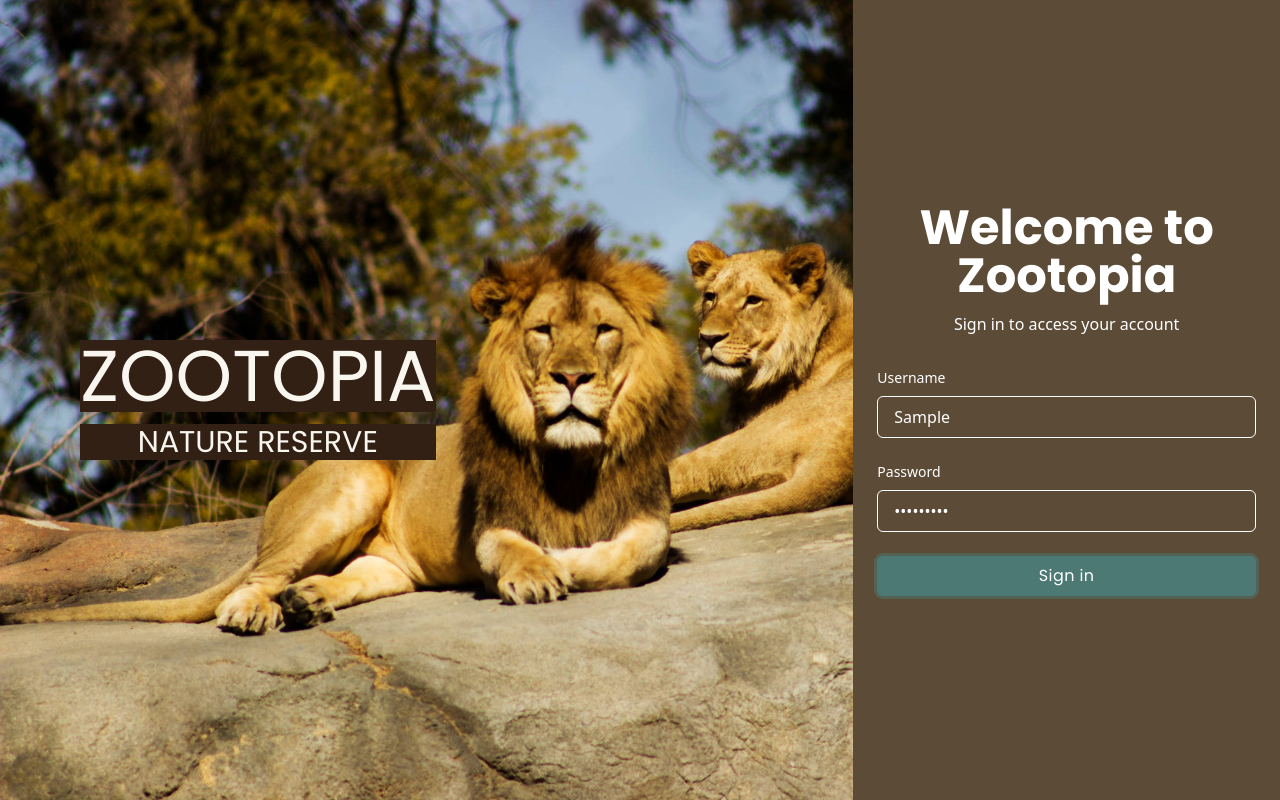
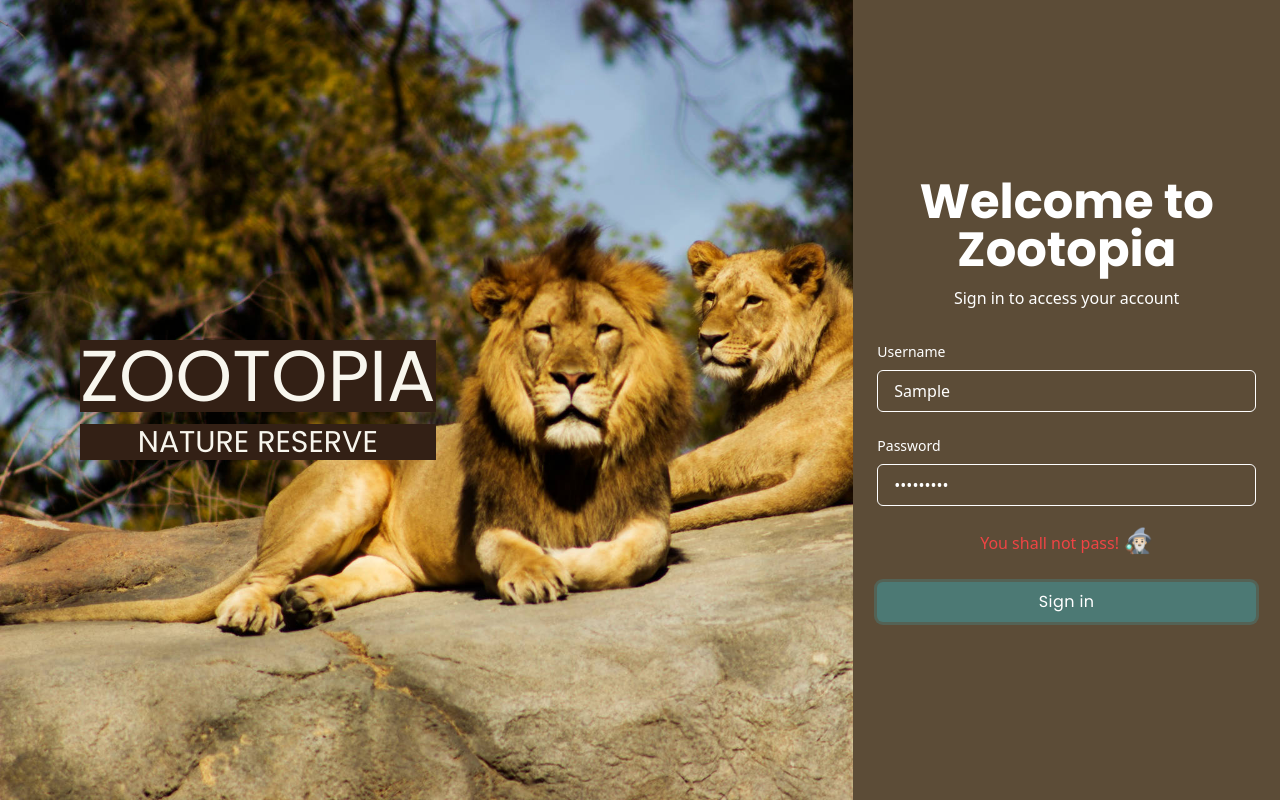
Before and after one commit to Miharu669/ProjectF5-Zootopia-Frontend, a Vue app: page / in a window 1280 px wide. Both pictures are taken after typing "Sample", "Sample123" into the empty fields and a click on the button "Sign in". Built offline with nearby package versions, Linux system fonts and the light colour scheme; no server answers; a web font is replaced by a local one.

Commit message:
error message fixed

```diff
--- a/src/components/auth/SignupForm.vue
+++ b/src/components/auth/SignupForm.vue
@@ -1,30 +1,36 @@
 <script setup>
-import { ref } from 'vue';
-import { useRouter } from 'vue-router';
+import { ref } from "vue";
+import { useRouter } from "vue-router";
 import lionsImage from "./../../assets/img/lions.jpg";
-import axios from 'axios';
+import axios from "axios";
 
-const username = ref('');
-const password = ref('');
+const username = ref("");
+const password = ref("");
 const router = useRouter();
+const errorMessage = ref("");
 
 const login = async () => {
   try {
-    const response = await axios.post(`${import.meta.env.VITE_API_ENDPOINT}/login`, {}, {
-      auth: {
-        username: username.value,
-        password: password.value,
+    const response = await axios.post(
+      `${import.meta.env.VITE_API_ENDPOINT}/login`,
+      {},
+      {
+        auth: {
+          username: username.value,
+          password: password.value,
+        },
       }
-    });
-    console.log('Login successful:', response.data);
-    localStorage.setItem('username', response.data.username);
-    localStorage.setItem('roles', JSON.stringify(response.data.roles));
+    );
+    console.log("Login successful:", response.data);
+    localStorage.setItem("username", response.data.username);
+    localStorage.setItem("roles", JSON.stringify(response.data.roles));
 
-    router.push('/dashboard');
+    router.push("/dashboard");
   } catch (error) {
-    const errorMessage = error.response?.data?.message || 'You shall not pass.';
-    console.error('Error on login:', errorMessage);
-    alert(errorMessage);
+    errorMessage.value =
+      error.response?.data?.message ||
+      "You shall not pass! <span class='emoji'>🧙🏻‍♂️</span>";
+    console.error("Error on login:", errorMessage.value);
   }
 };
 </script>
@@ -36,12 +42,14 @@ const login = async () => {
         class="hidden bg-cover lg:block lg:w-2/3"
         :style="{ backgroundImage: `url(${lionsImage})` }"
       >
-        <div class="flex items-center h-full px-20 ">
+        <div class="flex items-center h-full px-20">
           <div>
             <h2 class="text-7xl font-caesar bg-ocre-950 text-ocre-50">
               ZOOTOPIA
             </h2>
-            <p class="text-center text-3xl font-caesar max-w-xl mt-3 text-ocre-50 bg-ocre-950">
+            <p
+              class="text-center text-3xl font-caesar max-w-xl mt-3 text-ocre-50 bg-ocre-950"
+            >
               NATURE RESERVE
             </p>
           </div>
@@ -58,7 +66,9 @@ const login = async () => {
           <div class="mt-8">
             <form @submit.prevent="login">
               <div>
-                <label for="username" class="block mb-2 text-sm text-white">Username</label>
+                <label for="username" class="block mb-2 text-sm text-white"
+                  >Username</label
+                >
                 <input
                   v-model="username"
                   type="text"
@@ -71,7 +81,9 @@ const login = async () => {
               </div>
               <div class="mt-6">
                 <div class="flex justify-between mb-2">
-                  <label for="password" class="text-sm text-white">Password</label>
+                  <label for="password" class="text-sm text-white"
+                    >Password</label
+                  >
                 </div>
                 <input
                   v-model="password"
@@ -83,6 +95,9 @@ const login = async () => {
                   class="block w-full px-4 py-2 mt-2 text-white placeholder-gris-300 bg-transparent border border-white rounded-md focus:ring-random-50 focus:outline-random-50 focus:ring focus:ring-opacity-40 caret-random-50"
                 />
               </div>
+              <div v-if="errorMessage" class="mt-4 text-center text-red-500">
+                <span v-html="errorMessage"></span>
+              </div>
               <div class="mt-6">
                 <button
                   type="submit"
@@ -92,10 +107,15 @@ const login = async () => {
                 </button>
               </div>
             </form>
-
           </div>
         </div>
       </div>
     </div>
   </div>
 </template>
+
+<style>
+.emoji {
+  font-size: 1.5em;
+}
+</style>
```
